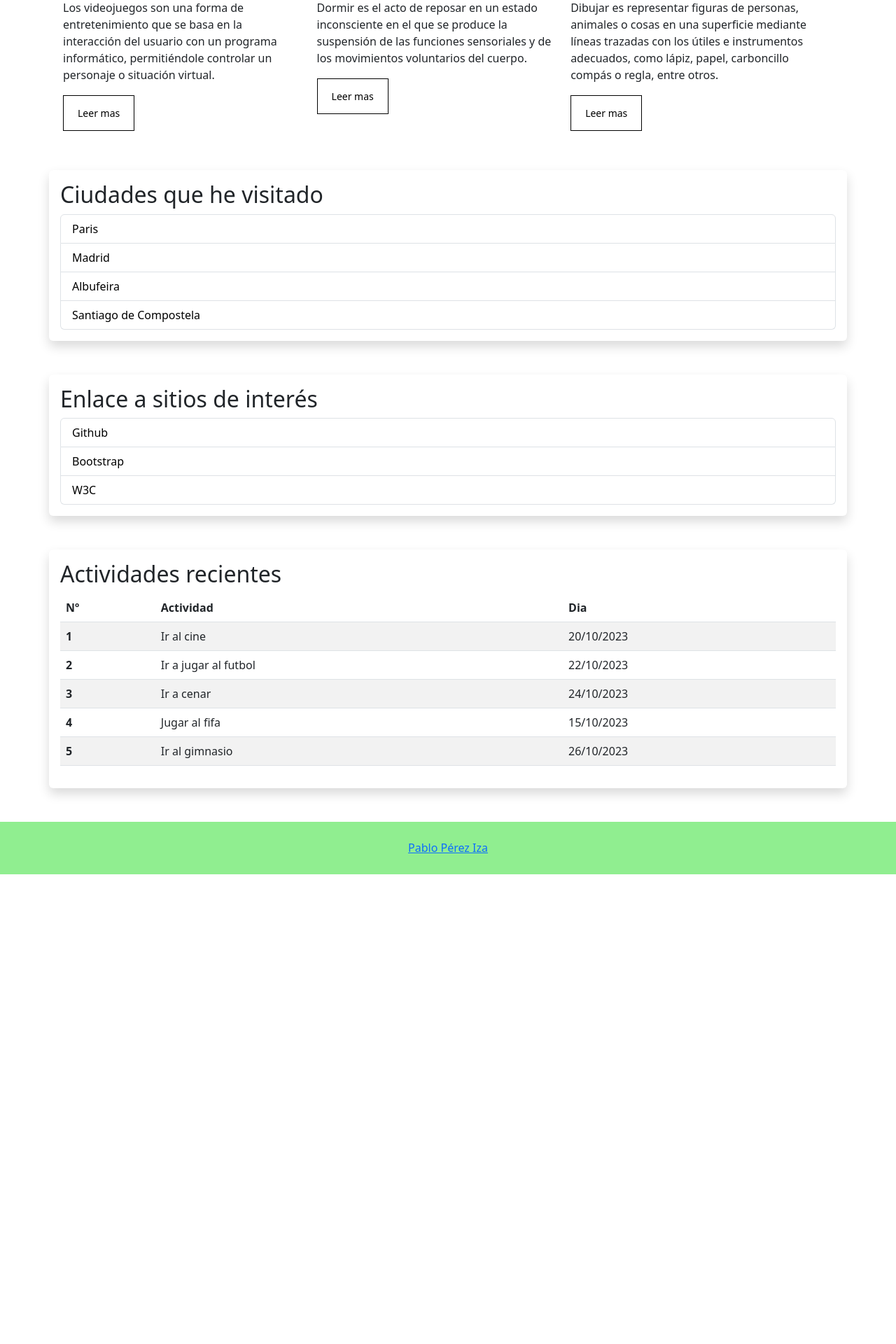
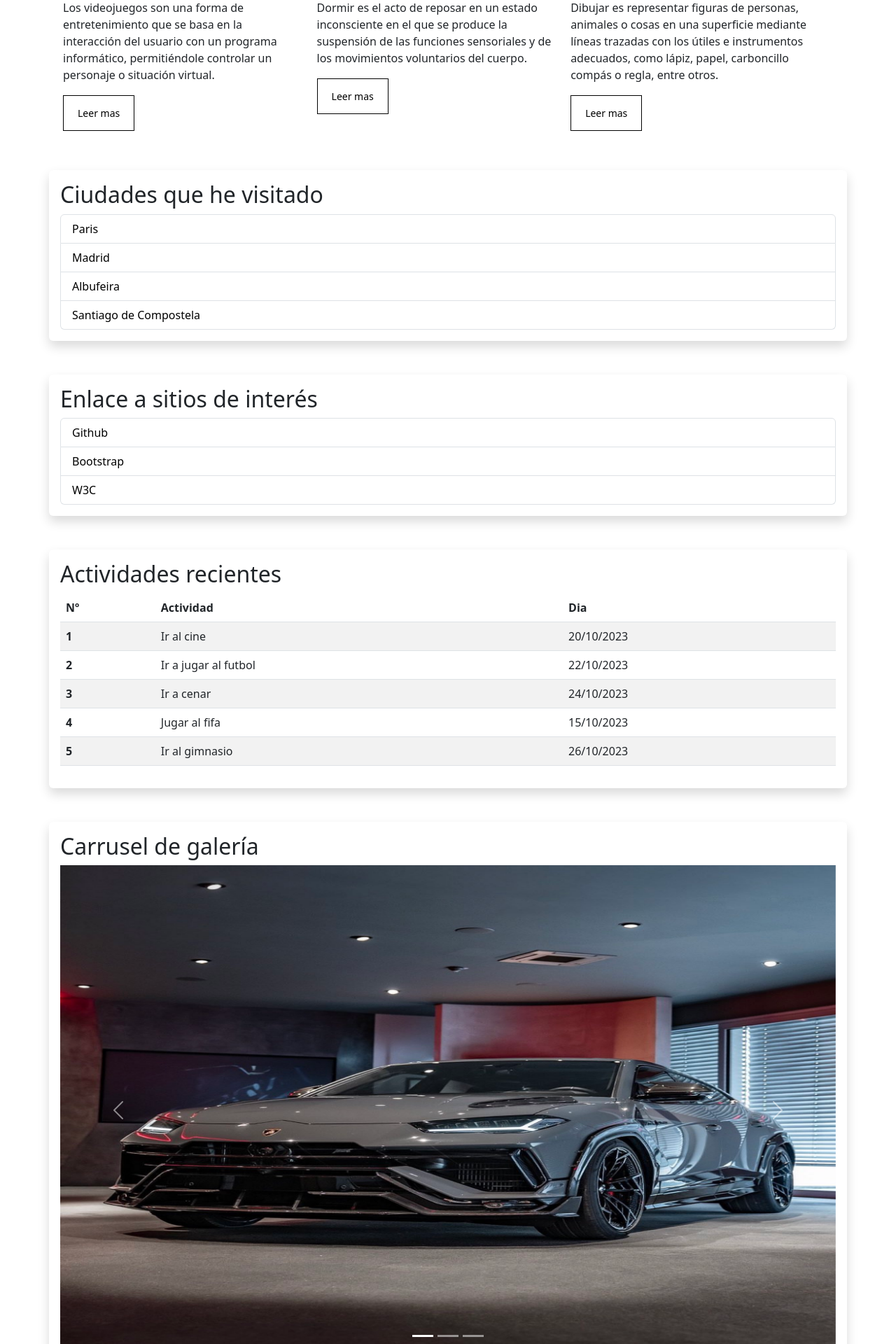
Before and after one commit to pabloperez17/2ADAW, a PHP site: page /perfil.html in a window 1280 px wide. Shown: the part 1716-3636 px from the top of the page at 70% size. Before the commit the page ends 2965 px from the top, so only its background shows below. Run offline with PHP 8.4, Linux system fonts and the light colour scheme.

Commit message:
estamos cooking

```diff
--- a/Interfaces/Practica 1/css/main.css
+++ b/Interfaces/Practica 1/css/main.css
@@ -111,7 +111,7 @@ body{
     width: 60%;
     display: inline-block;
     margin: 20px 0;
-    border-radius: 1rem;
+    border-radius: 2rem;
 }
 
 .proyectoPrincipal-info{
@@ -159,10 +159,12 @@ body{
 .proyectos-book img{
     width: 100%;
     height: 20rem;
+    border-radius: 2rem;
 }
 
 .proyectos-book h4{
     margin: 20px 0;
+    text-align: center;
 }
 
 .proyectos-book p{
--- a/Interfaces/Practica 1/perfil.html
+++ b/Interfaces/Practica 1/perfil.html
@@ -7,6 +7,7 @@
     <title>Practica 1</title>
     <link rel="stylesheet" href="./css/main.css">
     <link rel="stylesheet" href="./css/all.min.css">
+    <script src="https://cdn.jsdelivr.net/npm/bootstrap@5.3.2/dist/js/bootstrap.bundle.min.js"></script>
     <link rel="stylesheet" href="https://cdn.jsdelivr.net/npm/bootstrap@5.3.0/dist/css/bootstrap.min.css">
     <link rel="stylesheet" href="https://cdnjs.cloudflare.com/ajax/libs/font-awesome/6.0.0-beta3/css/all.min.css">
 </head>
@@ -40,7 +41,10 @@
                 <img src="./foto_info_personal.png" alt="img de proyectos">
                 <div class="proyectoPrincipal-info">
                     <h2>Pablo Pérez Iza</h2>
-                    <p>Hola me llamo Pablo Pérez tengo 20 años y estoy estudiando un grado superior de desarrollo de aplicaciones web (DAW) en el Medac. En cuanto a lo más personal me considero una persona responsable, trabajador y también me gusta trabajar en equipo creo que es donde mejor me adapto y más puedo rendir.</p>
+                    <p>Hola me llamo Pablo Pérez tengo 20 años y estoy estudiando un grado superior de desarrollo de
+                        aplicaciones web (DAW) en el Medac. En cuanto a lo más personal me considero una persona
+                        responsable, trabajador y también me gusta trabajar en equipo creo que es donde mejor me adapto
+                        y más puedo rendir.</p>
                 </div>
             </div>
         </section>
@@ -48,56 +52,71 @@
             <h3>Aficciones</h3>
             <div class="proyectos-book">
                 <h4>Futbol</h4>
-                <img src="https://www.latercera.com/resizer/TiU6ognMAfRSJQY6u8ie6st5cxU=/900x600/smart/arc-anglerfish-arc2-prod-copesa.s3.amazonaws.com/public/XPCGMOURTVFWXFVHHWKGGWLS2Y.jpg" alt="">
-                <p>El fútbol es un deporte que se practica entre dos equipos de once jugadores que tratan de introducir un balón en la portería del contrario impulsándolo con los pies, la cabeza o cualquier parte del cuerpo excepto las manos y los brazos.</p>
+                <img src="https://www.latercera.com/resizer/TiU6ognMAfRSJQY6u8ie6st5cxU=/900x600/smart/arc-anglerfish-arc2-prod-copesa.s3.amazonaws.com/public/XPCGMOURTVFWXFVHHWKGGWLS2Y.jpg"
+                    alt="">
+                <p>El fútbol es un deporte que se practica entre dos equipos de once jugadores que tratan de introducir
+                    un balón en la portería del contrario impulsándolo con los pies, la cabeza o cualquier parte del
+                    cuerpo excepto las manos y los brazos.</p>
                 <a class="proyectos-btn" href="https://es.wikipedia.org/wiki/F%C3%BAtbol" target="_blank">Leer mas</a>
             </div>
             <div class="proyectos-book">
                 <h4>Musica</h4>
-                <img src="https://m.media-amazon.com/images/I/71jn1dnqlpL.__AC_SX300_SY300_QL70_ML2_.jpg" alt="">
-                <p>La música es un arte que se basa en la combinación de sonidos y silencios, utilizando diferentes instrumentos y técnicas para crear una obra sonora.</p>
+                <img src="https://previews.123rf.com/images/vectomart/vectomart1408/vectomart140800026/30897352-ilustraci%C3%B3n-de-la-m%C3%BAsica-de-fondo-estilo-graffiti.jpg" alt="">
+                <p>La música es un arte que se basa en la combinación de sonidos y silencios, utilizando diferentes
+                    instrumentos y técnicas para crear una obra sonora.</p>
                 <a class="proyectos-btn" href="https://es.wikipedia.org/wiki/M%C3%BAsica" target="_blank">Leer mas</a>
             </div>
             <div class="proyectos-book">
                 <h4>Padel</h4>
                 <img src="https://d26itsb5vlqdeq.cloudfront.net//image/3A203E31-AF91-4A97-96F3B23C85C04010" alt="">
-                <p>El juego de pádel consiste en pasar la pelota al campo contrario con ayuda de la raqueta agarrada con la mano, sin utilizar otras partes del cuerpo. De esta forma, dos personas se colocan en un campo y otras dos en el otro, y las parejas se enfrentan entre ellas.</p>
+                <p>El juego de pádel consiste en pasar la pelota al campo contrario con ayuda de la raqueta agarrada con
+                    la mano, sin utilizar otras partes del cuerpo. De esta forma, dos personas se colocan en un campo y
+                    otras dos en el otro, y las parejas se enfrentan entre ellas.</p>
                 <a class="proyectos-btn" href="https://es.wikipedia.org/wiki/P%C3%A1del" target="_blank">Leer mas</a>
             </div>
             <div class="proyectos-book">
                 <h4>Videojuegos</h4>
                 <img src="https://cdn.cloudflare.steamstatic.com/steam/apps/2338770/header.jpg?t=1694453634" alt="">
-                <p>Los videojuegos son una forma de entretenimiento que se basa en la interacción del usuario con un programa informático, permitiéndole controlar un personaje o situación virtual.</p>
+                <p>Los videojuegos son una forma de entretenimiento que se basa en la interacción del usuario con un
+                    programa informático, permitiéndole controlar un personaje o situación virtual.</p>
                 <a class="proyectos-btn" href="https://es.wikipedia.org/wiki/Videojuego" target="_blank">Leer mas</a>
             </div>
             <div class="proyectos-book">
                 <h4>Dormir</h4>
-                <img src="https://statics-cuidateplus.marca.com/cms/styles/natural/azblob/dormir-solo.jpg.webp?itok=xp2RlgCU" alt="">
-                <p>Dormir es el acto de reposar en un estado inconsciente en el que se produce la suspensión de las funciones sensoriales y de los movimientos voluntarios del cuerpo.</p>
-                <a class="proyectos-btn" href="https://es.wikipedia.org/wiki/Sue%C3%B1o#:~:text=Dormir%20es%20el%20acto%20de,los%20movimientos%20voluntarios%20del%20cuerpo." target="_blank">Leer mas</a>
+                <img src="https://statics-cuidateplus.marca.com/cms/styles/natural/azblob/dormir-solo.jpg.webp?itok=xp2RlgCU"
+                    alt="">
+                <p>Dormir es el acto de reposar en un estado inconsciente en el que se produce la suspensión de las
+                    funciones sensoriales y de los movimientos voluntarios del cuerpo.</p>
+                <a class="proyectos-btn"
+                    href="https://es.wikipedia.org/wiki/Sue%C3%B1o#:~:text=Dormir%20es%20el%20acto%20de,los%20movimientos%20voluntarios%20del%20cuerpo."
+                    target="_blank">Leer mas</a>
             </div>
             <div class="proyectos-book">
                 <h4>Dibujar</h4>
-                <img src="https://www.motociclismo.es/uploads/s1/11/69/08/87/dibujo-de-motocicletas-para-colorear_2_790x454.jpeg" alt="">
-                <p>Dibujar es representar figuras de personas, animales o cosas en una superficie mediante líneas trazadas con los útiles e instrumentos adecuados, como lápiz, papel, carboncillo compás o regla, entre otros.</p>
+                <img src="https://i0.wp.com/culturacolectiva.com/wp-content/uploads/2023/02/5F65K6J4MJFIFK6NYAKD3XAP3I.jpeg?resize=750%2C375&ssl=1" alt="">
+                <p>Dibujar es representar figuras de personas, animales o cosas en una superficie mediante líneas
+                    trazadas con los útiles e instrumentos adecuados, como lápiz, papel, carboncillo compás o regla,
+                    entre otros.</p>
                 <a class="proyectos-btn" href="https://es.wikipedia.org/wiki/Dibujo">Leer mas</a>
             </div>
         </section>
-        <section id = "ciudades">
-            <div class = "container shadow p-3 mb-5 bg-body rounded">
+        <section id="ciudades">
+            <div class="container shadow p-3 mb-5 bg-body rounded">
                 <h2>Ciudades que he visitado</h2>
                 <div class="ciudades_visitadas">
-                    <ul class = "list-group">
+                    <ul class="list-group">
                         <li class="list-group-item"><a href="https://es.wikipedia.org/wiki/Par%C3%ADs">Paris</a></li>
                         <li class="list-group-item"><a href="https://es.wikipedia.org/wiki/Madrid">Madrid</a></li>
                         <li class="list-group-item"><a href="https://es.wikipedia.org/wiki/Albufeira">Albufeira</a></li>
-                        <li class="list-group-item"><a href="https://es.wikipedia.org/wiki/Santiago_de_Compostela">Santiago de Compostela</a></li>
+                        <li class="list-group-item"><a
+                                href="https://es.wikipedia.org/wiki/Santiago_de_Compostela">Santiago de Compostela</a>
+                        </li>
                     </ul>
                 </div>
             </div>
         </section>
         <section id="enlaces">
-            <div class = "container shadow p-3 mb-5 bg-body rounded">
+            <div class="container shadow p-3 mb-5 bg-body rounded">
                 <h2>Enlace a sitios de interés</h2>
                 <div class="sitios_interes">
                     <ul class="list-group">
@@ -109,7 +128,7 @@
             </div>
         </section>
         <section id="actividades">
-            <div class = "container shadow p-3 mb-5 bg-body rounded">
+            <div class="container shadow p-3 mb-5 bg-body rounded">
                 <h2>Actividades recientes</h2>
                 <table class="table table-striped">
                     <thead>
@@ -134,7 +153,7 @@
                             <th scope="row">3</th>
                             <td>Ir a cenar</td>
                             <td>24/10/2023</td>
-                            </tr>
+                        </tr>
                         <tr>
                             <th scope="row">4</th>
                             <td>Jugar al fifa</td>
@@ -149,6 +168,37 @@
                 </table>
             </div>
         </section>
+        <section id="galeria">
+            <div class="container shadow p-3 mb-5 bg-body rounded">
+                <h2>Carrusel de galería</h2>
+                <div id="carouselExampleIndicators" class="carousel slide">
+                    <div class="carousel-indicators">
+                      <button type="button" data-bs-target="#carouselExampleIndicators" data-bs-slide-to="0" class="active" aria-current="true" aria-label="Slide 1"></button>
+                      <button type="button" data-bs-target="#carouselExampleIndicators" data-bs-slide-to="1" aria-label="Slide 2"></button>
+                      <button type="button" data-bs-target="#carouselExampleIndicators" data-bs-slide-to="2" aria-label="Slide 3"></button>
+                    </div>
+                    <div class="carousel-inner">
+                      <div class="carousel-item active">
+                        <img src="foto_carrusel_1.jpg" class="d-block w-100" alt="" height="700">
+                      </div>
+                      <div class="carousel-item">
+                        <img src="foto_carrusel_2.jpg" class="d-block w-100" alt="" height="700">
+                      </div>
+                      <div class="carousel-item">
+                        <img src="foto_carrusel_3.jpg" class="d-block w-100" alt="" height="700">
+                      </div>
+                    </div>
+                    <button class="carousel-control-prev" type="button" data-bs-target="#carouselExampleIndicators" data-bs-slide="prev">
+                      <span class="carousel-control-prev-icon" aria-hidden="true"></span>
+                      <span class="visually-hidden">Previous</span>
+                    </button>
+                    <button class="carousel-control-next" type="button" data-bs-target="#carouselExampleIndicators" data-bs-slide="next">
+                      <span class="carousel-control-next-icon" aria-hidden="true"></span>
+                      <span class="visually-hidden">Next</span>
+                    </button>
+                </div>
+            </div>
+        </section>
     </main>
 </body>
 <footer>
```
Also changed, not shown: Interfaces/Practica 1/css/estilos.css (deleted, +0 -49 lines), Interfaces/Practica 1/foto_carrusel_1.jpg (added), Interfaces/Practica 1/foto_carrusel_2.jpg (added), Interfaces/Practica 1/foto_carrusel_3.jpg (added).
